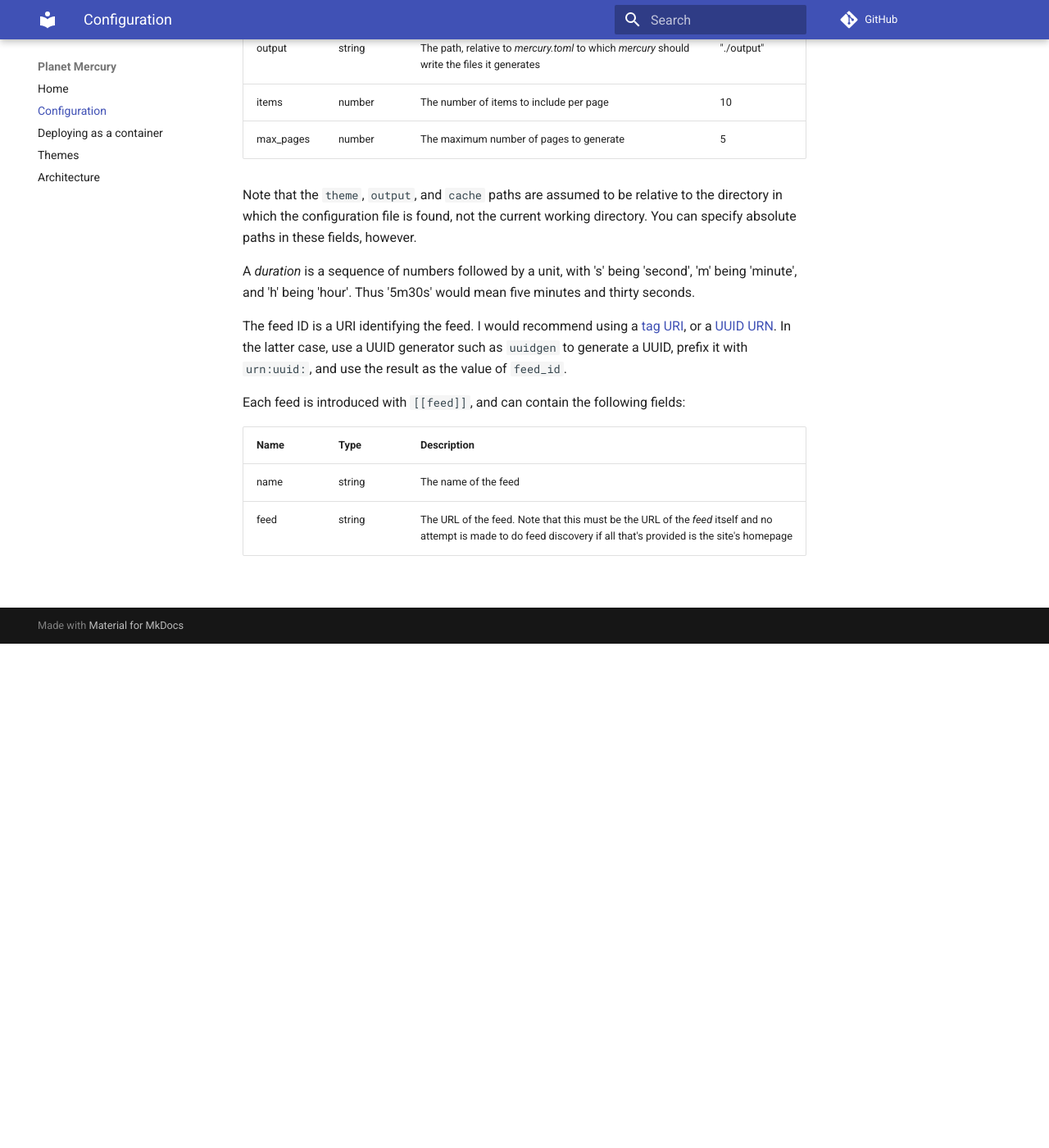
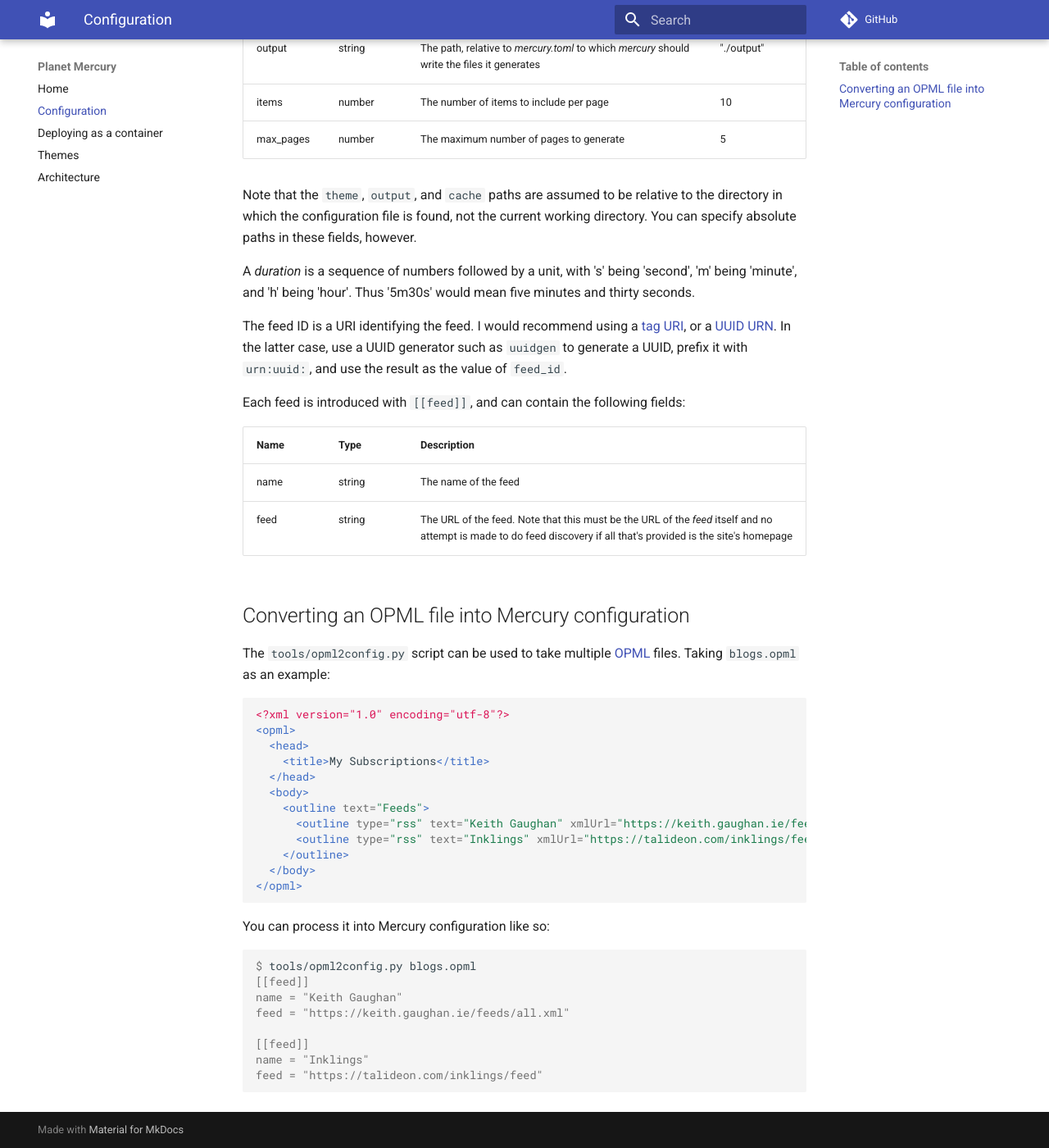
Before and after one commit to kgaughan/mercury, an MkDocs documentation site: the page built from docs/configuration.md, in a window 1280 px wide and 1400 px high, scrolled down 615 px. Shown: the whole window at 82% size. Built offline with MkDocs 1.6.1 and Material for MkDocs 9.7.7, drawn with Linux system fonts in a browser that asks for light colours; comment, search, counter and statistics services are not loaded.

Commit message:
Demonstrate using opml2config.py (#179)

````diff
--- a/docs/configuration.md
+++ b/docs/configuration.md
@@ -28,3 +28,33 @@
 | ---- | ---- | ----------- |
 | name | string | The name of the feed |
 | feed | string | The URL of the feed. Note that this must be the URL of the _feed_ itself and no attempt is made to do feed discovery if all that's provided is the site's homepage |
+
+## Converting an OPML file into Mercury configuration
+
+The `tools/opml2config.py` script can be used to take multiple [OPML](https://en.wikipedia.org/wiki/OPML) files.
+Taking `blogs.opml` as an example:
+```xml
+<?xml version="1.0" encoding="utf-8"?>
+<opml>
+  <head>
+    <title>My Subscriptions</title>
+  </head>
+  <body>
+    <outline text="Feeds">
+      <outline type="rss" text="Keith Gaughan" xmlUrl="https://keith.gaughan.ie/feeds/all.xml"/>
+      <outline type="rss" text="Inklings" xmlUrl="https://talideon.com/inklings/feed"/>
+    </outline>
+  </body>
+</opml>
+```
+You can process it into Mercury configuration like so:
+```console
+$ tools/opml2config.py blogs.opml
+[[feed]]
+name = "Keith Gaughan"
+feed = "https://keith.gaughan.ie/feeds/all.xml"
+
+[[feed]]
+name = "Inklings"
+feed = "https://talideon.com/inklings/feed"
+```
````
Also changed, not shown: 1 other file.
